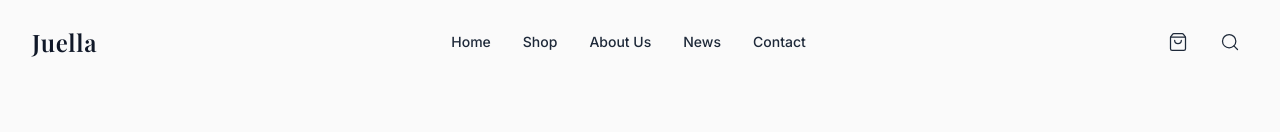
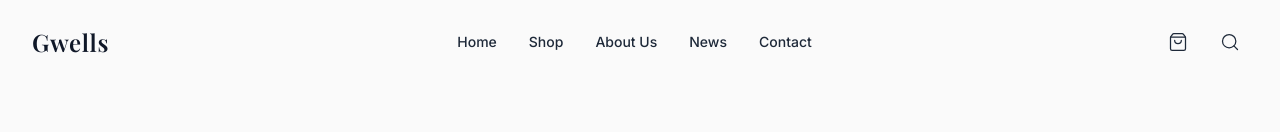
Before and after one commit to ehsaancode/diamondDraft, a React (Vite) app in the folder frontend/: page / in a window 1280 px wide. Shown: the top 132 px of the page. Built offline with nearby package versions, Linux system fonts and the light colour scheme.

Commit message:
name change

```diff
--- a/frontend/index.html
+++ b/frontend/index.html
@@ -4,7 +4,7 @@
     <meta charset="UTF-8" />
     <link rel="icon" type="image/svg+xml" href="/vite.svg" />
     <meta name="viewport" content="width=device-width, initial-scale=1.0" />
-    <title>Juella | Timeless Jewels</title>
+    <title>Gwel</title>
     <link rel="preconnect" href="https://fonts.googleapis.com" />
     <link rel="preconnect" href="https://fonts.gstatic.com" crossorigin />
     <link
--- a/frontend/src/components/layout/Navbar.jsx
+++ b/frontend/src/components/layout/Navbar.jsx
@@ -11,7 +11,7 @@ const Navbar = () => {
       className="flex items-center justify-between px-8 py-6 max-w-7xl mx-auto w-full group"
     >
       <div className="text-2xl font-serif font-semibold tracking-wide">
-        Juella
+        Gwells
       </div>
 
       <div className="hidden md:flex items-center gap-8 text-sm font-medium text-gray-800">
```
